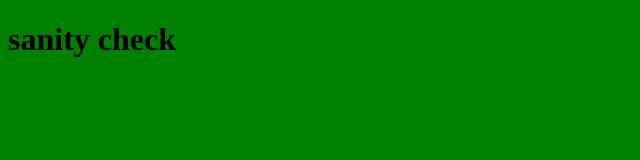
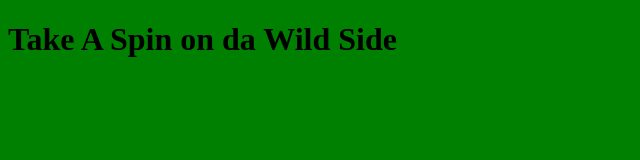
Before and after one commit to xXxYoLoSwAgxXx/prep_roulette, a plain HTML site: page index.html in a window 1280 px wide. Shown: the whole page, without its empty margins (0-640 px from the left). Drawn offline with Linux system fonts and the light colour scheme.

Commit message:
add header title

```diff
--- a/index.html
+++ b/index.html
@@ -6,8 +6,7 @@
   <link rel="stylesheet" href="css/styles.css">
 </head>
 <body>
-
-  <h1>sanity check</h1>
+  <h1>Take A Spin on da Wild Side</h1>
 
   <script src="js/app.js"></script>
 </body>
```
